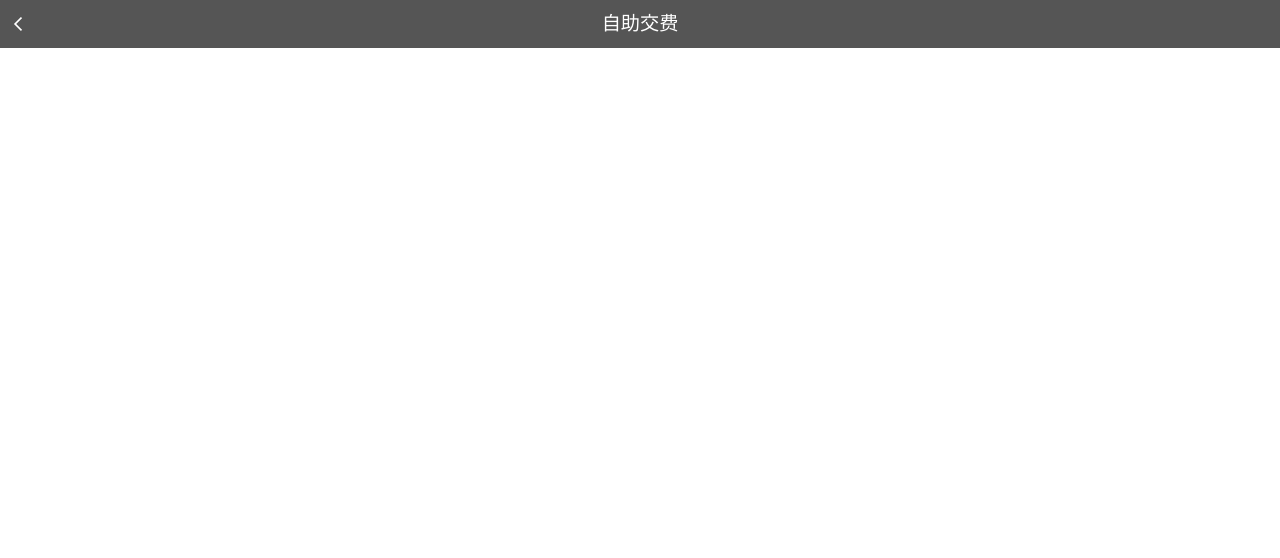
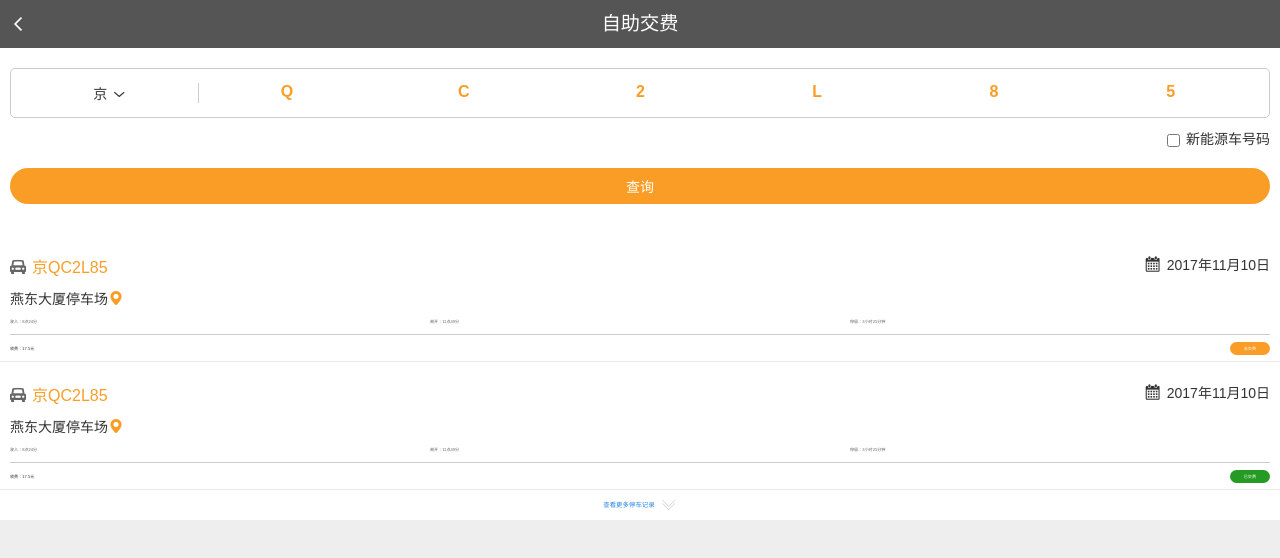
Before and after one commit to haoxl3/parking, a Nuxt app: page /home/pay in a window 1280 px wide. Shown: the top 558 px of the page. Built offline with nearby package versions, Linux system fonts and the light colour scheme.

Commit message:
自助交费静态页

```diff
--- a/assets/css/common.css
+++ b/assets/css/common.css
@@ -84,3 +84,15 @@ a {
     /*IE/7/6*/
 }
 /*end*/
+
+/* 查询按钮 */
+.long-btn{
+    padding: 8px 0;
+    margin: 20px 0;
+    width: 100%;
+    border-radius: 20px;
+    text-align: center;
+    color: #fff;
+    font-size: 14px;
+    background-color: #FA9D26;
+}
--- /dev/null
+++ b/components/payFee.vue
@@ -0,0 +1,132 @@
+<template>
+    <div>
+        <div class="card-container">
+            <ul class="card-box">
+                <li>京<i class="iconfont down-icon">&#xe660;</i></li>
+                <li>Q</li>
+                <li>C</li>
+                <li>2</li>
+                <li>L</li>
+                <li>8</li>
+                <li>5</li>
+            </ul>
+            <p class="new-car-type"><input type="checkbox"/>新能源车号码</p>
+        </div>
+        <ul class="card-keyboard" v-show="keyboard">
+            <li>京</li>
+            <li>津</li>
+            <li>沪</li>
+            <li>粤</li>
+            <li>渝</li>
+            <li>冀</li>
+            <li>豫</li>
+            <li>辽</li>
+            <li>黑</li>
+            <li>鲁</li>
+            <li>湘</li>
+            <li>皖</li>
+            <li>苏</li>
+            <li>浙</li>
+            <li>鄂</li>
+            <li>赣</li>
+            <li>闽</li>
+            <li>贵</li>
+            <li>云</li>
+            <li>桂</li>
+            <li>晋</li>
+            <li>蒙</li>
+            <li>陕</li>
+            <li>吉</li>
+            <li>青</li>
+            <li>甘</li>
+            <li>藏</li>
+            <li>川</li>
+            <li>新</li>
+            <li>宁</li>
+            <li>琼</li>
+            <li>港</li>
+            <li>澳</li>
+            <li>台</li>
+            <li>军</li>
+            <li class="keyboard-btn"><i class="iconfont">&#xe643;</i>切换</li>
+            <li class="keyboard-btn"><i class="iconfont">&#xe61e;</i>删除</li>
+        </ul>
+    </div>
+</template>
+<script>
+    export default{
+        data() {
+            return {
+                keyboard: false//模拟键盘是否开启
+            }
+        }
+    }
+</script>
+<style lang="stylus">
+.card-container{
+    margin: 10px 0;
+    .card-box{
+        display: flex;
+        padding: 14px 10px;
+        border: 1px solid #ccc;
+        border-radius: 5px;
+        li:first-child{
+            border-right: 1px solid #ccc;
+        }
+        li{
+            flex: 1;
+            font-size: 14px;
+            text-align: center;
+            .down-icon{
+                font-size: 12px;
+                margin-left: 6px;
+            }
+        }
+        li + li{
+            color: #FA9D26;
+            font-weight: 700;
+            font-size: 16px;
+        }
+    }
+    .new-car-type{
+        margin-top: 10px;
+        text-align: right;
+        font-size: 14px;
+        input{
+            margin-right: 6px;
+        }
+    }
+}
+.card-keyboard{
+    display: flex;
+    width: 100%;
+    justify-content: space-between;
+    flex-wrap: wrap;
+    background-color: #ededed;
+    position: fixed;
+    left: 0;
+    bottom: 0;
+    box-sizing: border-box;
+    padding: 10px;
+    li{
+        width: 45px;
+        height: 45px;
+        line-height: 45px;
+        margin-bottom: 8px;
+        border: 1px solid #ccc;
+        text-align: center;
+        border-radius: 3px;
+        font-size: 14px;
+        background-color: #fff;
+        i{
+            color: #ccc;
+            margin-right: 6px;
+            font-size: 20px;
+            vertical-align: middle;
+        }
+    }
+    .keyboard-btn{
+        width: 100px;
+    }
+}
+</style>
--- a/pages/home/pay.vue
+++ b/pages/home/pay.vue
@@ -2,23 +2,135 @@
   <div>
     <m-header><span>自助交费</span></m-header>
     <div class="container">
-
+      <pay-fee></pay-fee>
+      <div class="long-btn">查询</div>
     </div>
+    <div class="item-container">
+      <div class="item">
+        <ul class="item-top clearfix">
+          <li><i class="iconfont">&#xe6ea;</i>京QC2L85</li>
+          <li><i class="iconfont">&#xe64d;</i>2017年11月10日</li>
+        </ul>
+        <p class="address">燕东大厦停车场<i class="iconfont">&#xe602;</i></p>
+        <ul class="item-info">
+          <li>驶入：8点24分</li>
+          <li>离开：11点49分</li>
+          <li>停留：3小时25分钟</li>
+        </ul>
+        <ul class="money-info clearfix">
+          <li>收费：17.5元</li>
+          <li><span class="no-pay">去交费</span></li>
+        </ul>
+      </div>
+      <div class="item">
+        <ul class="item-top clearfix">
+          <li><i class="iconfont">&#xe6ea;</i>京QC2L85</li>
+          <li><i class="iconfont">&#xe64d;</i>2017年11月10日</li>
+        </ul>
+        <p class="address">燕东大厦停车场<i class="iconfont">&#xe602;</i></p>
+        <ul class="item-info">
+          <li>驶入：8点24分</li>
+          <li>离开：11点49分</li>
+          <li>停留：3小时25分钟</li>
+        </ul>
+        <ul class="money-info clearfix">
+          <li>收费：17.5元</li>
+          <li><span class="paied">已交费</span></li>
+        </ul>
+      </div>
+    </div>
+    <p class="more-pay">查看更多停车记录<i class="iconfont">&#xe609;</i></p>
   </div>
 </template>
 <script>
 import mHeader from '~/components/mHeader.vue'
+import payFee from '~/components/payFee.vue'
 export default {
   components: {
-    mHeader
+    mHeader,
+    payFee
   }
 }
 </script>
 <style lang="stylus">
 body{
-  background-color: #fff;
+  background-color: #eee;
 }
 .container{
   padding: 10px;
+  background-color: #fff;
+}
+.item-container{
+  background-color: #fff;
+  .item{
+    border-bottom: 1px solid #E8E8E8;
+    padding: 20px 10px 0;
+    .item-top{
+      li{
+        font-size: 14px;
+        i{
+          margin-right: 6px;
+        }
+      }
+      li:first-child{
+        float: left;
+        font-size: 16px;
+        color: #FA9D26;
+        i{
+          color: #666;
+        }
+      }
+      li:last-child{
+        float: right;
+      }
+    }
+    .address{
+      font-size: 14px;
+      margin-top: 10px;
+      i{
+        color: #FA9D26;
+      }
+    }
+    .item-info{
+      display: flex;
+      margin: 10px 0;
+      li{
+        flex: 1;
+        color: #666;
+      }
+    }
+    .money-info{
+      padding: 10px 0;
+      border-top: 1px solid #ccc;
+      li:first-child{
+        float: left;
+      }
+      li:last-child{
+        float: right;
+        span{
+          padding: 4px 14px;
+          border-radius: 20px;
+          color: #fff;
+        }
+        .no-pay{
+          background-color: #FA9D26;
+        }
+        .paied{
+          background-color: #259B24;
+        }
+      }
+    }
+  }
+}
+.more-pay{
+  text-align: center;
+  color: #2484E0;
+  line-height: 30px;
+  background-color: #fff;
+  i{
+    color: #ccc;
+    vertical-align: middle;
+    margin-left: 6px;
+  }
 }
 </style>
--- a/pages/index.vue
+++ b/pages/index.vue
@@ -101,7 +101,7 @@ export default {
   .top-banner{
     height: 8rem;
     background-color: #fff;
-    margin-bottom: 8px;
+    border-bottom: 8px solid #eee;
     position: relative;
     .avatar-box{
       position: absolute;
@@ -132,7 +132,6 @@ export default {
     }
   }
   .menus{
-    margin-top: 8px;
     background-color: #fff;
     margin-bottom: 54px;
   }
@@ -141,7 +140,7 @@ export default {
     grid-template-columns: 1fr 1fr 1fr;
     grid-column-gap: 1px;
     grid-row-gap: 1px;
-    background-color: #ccc;
+    background-color: #eee;
     li{
       display: flex;
       background-color: #fff;
@@ -158,7 +157,7 @@ export default {
       }
     }
     li + li{
-      border-left: 1px solid #ccc;
+      border-left: 1px solid #eee;
     }
   }
 </style>
```
